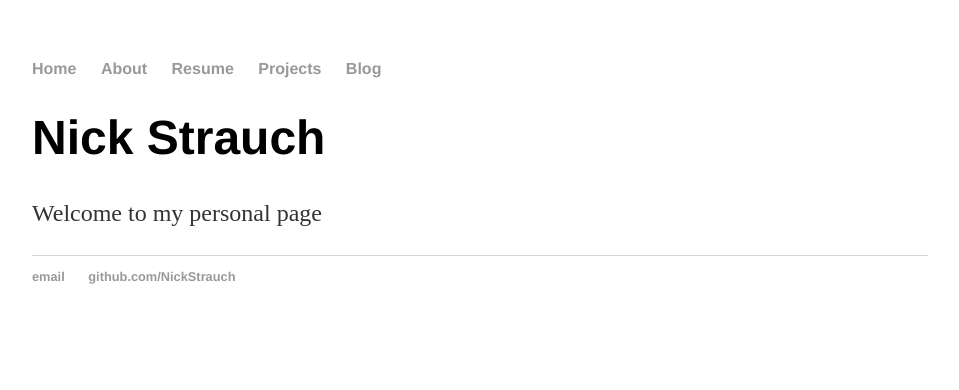
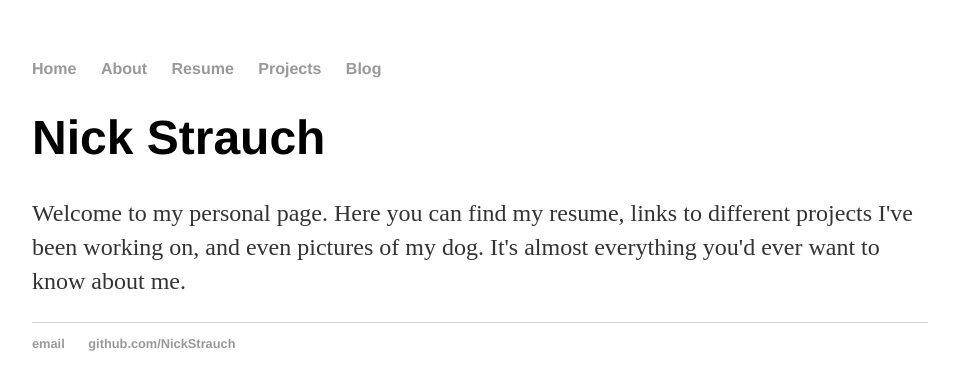
Before and after one commit to NickStrauch/NickStrauch.github.io, a Jekyll site: the page built from index.html, in a window 1280 px wide. Shown: the top 390 px of the page, without its empty margins (160-1119 px from the left). Built offline with Jekyll 4.4.1, drawn with Linux system fonts in a browser that asks for light colours.

Commit message:
Update index.html

```diff
--- a/index.html
+++ b/index.html
@@ -4,5 +4,5 @@ title: Nick Strauch
 ---
 <div class="blurb">
 	<h1>Nick Strauch</h1>
-	<p>Welcome to my personal page</p>
+	<p>Welcome to my personal page. Here you can find my resume, links to different projects I've been working on, and even pictures of my dog. It's almost everything you'd ever want to know about me.</p>
 </div><!-- /.blurb -->
```
